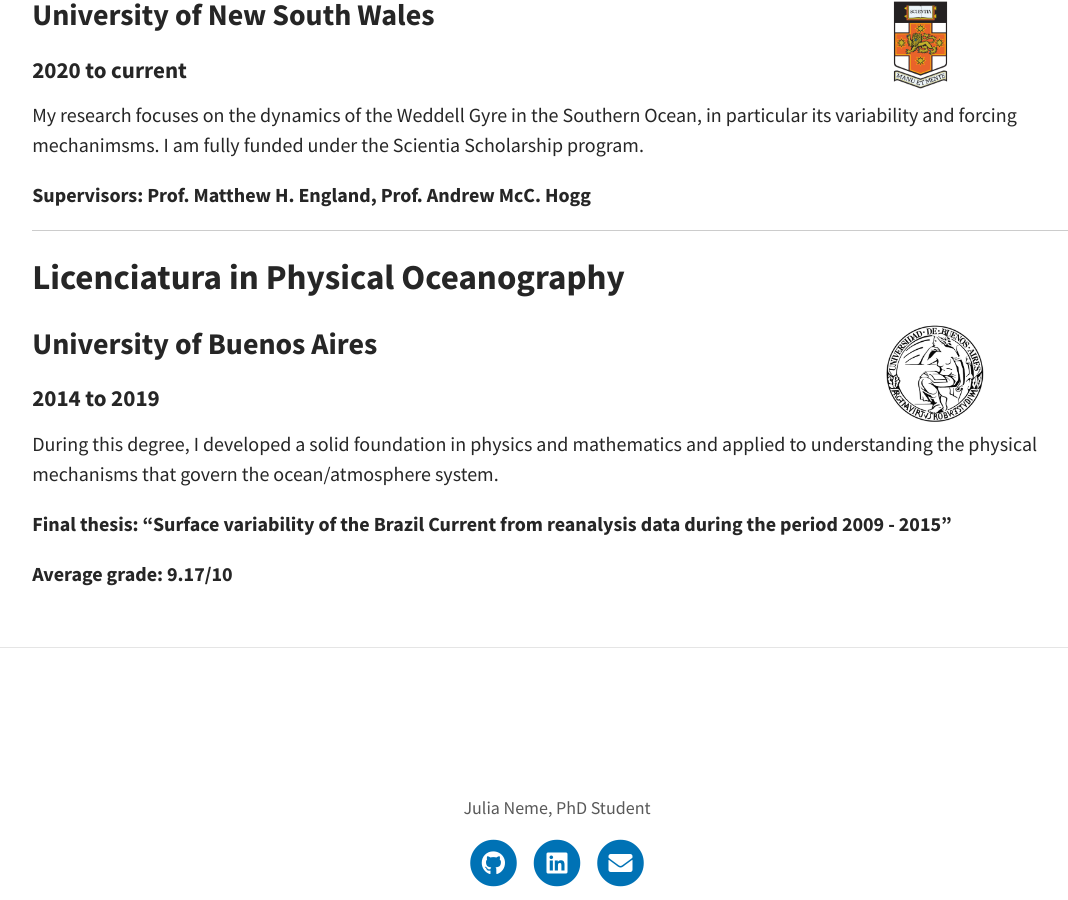
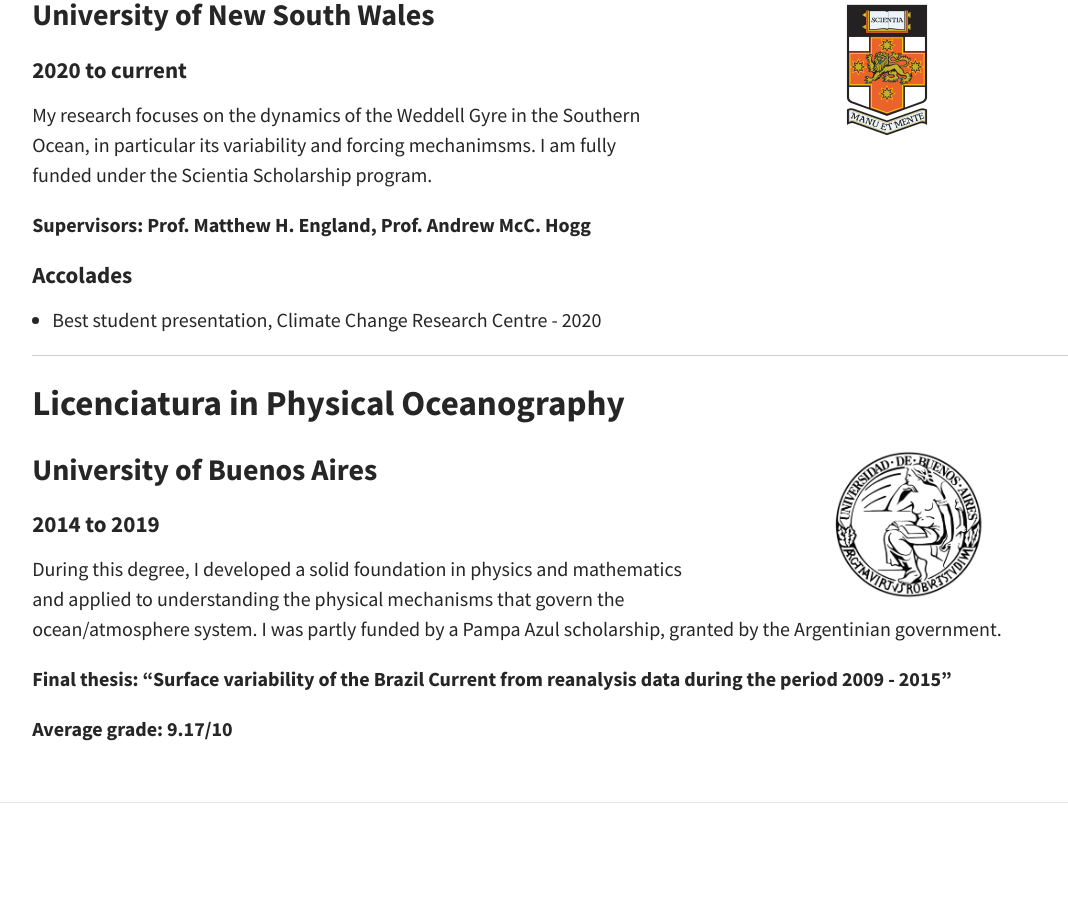
Before and after one commit to julia-neme/julia-neme.github.io, a Jekyll site: the page built from _portfolio/education.md, in a window 1280 px wide and 900 px high, scrolled down 417 px. Shown: the whole window, without its empty margins (83-1151 px from the left). Built offline with Jekyll 4.4.1, drawn with Linux system fonts in a browser that asks for light colours.

Commit message:
Update education.md

```diff
--- a/_portfolio/education.md
+++ b/_portfolio/education.md
@@ -6,7 +6,7 @@ img: "assets/img/portfolio/circus.png"
 
 ## PhD in Climate Science
 
-<img align="right" height="100" src="/assets/img/portfolio/UNSW-logo.png">
+<img align="right" height="150" src="/assets/img/portfolio/UNSW-logo.png">
 
 ### University of New South Wales
 
@@ -16,16 +16,20 @@ My research focuses on the dynamics of the Weddell Gyre in the Southern Ocean, i
 
 **Supervisors: Prof. Matthew H. England, Prof. Andrew McC. Hogg**
 
+#### Accolades
+
+ - Best student presentation, Climate Change Research Centre - 2020
+
 ---
 
 ## Licenciatura in Physical Oceanography
 
-<img align="right" height="100" src="/assets/img/portfolio/UBA-logo.jpg">
+<img align="right" height="150" src="/assets/img/portfolio/UBA-logo.jpg">
 
 ### University of Buenos Aires
 #### 2014 to 2019
 
-During this degree, I developed a solid foundation in physics and mathematics and applied to understanding the physical mechanisms that govern the ocean/atmosphere system.
+During this degree, I developed a solid foundation in physics and mathematics and applied to understanding the physical mechanisms that govern the ocean/atmosphere system. I was partly funded by a Pampa Azul scholarship, granted by the Argentinian government.
 
 **Final thesis: "Surface variability of the Brazil Current from reanalysis data during the period 2009 - 2015"**
 
```
